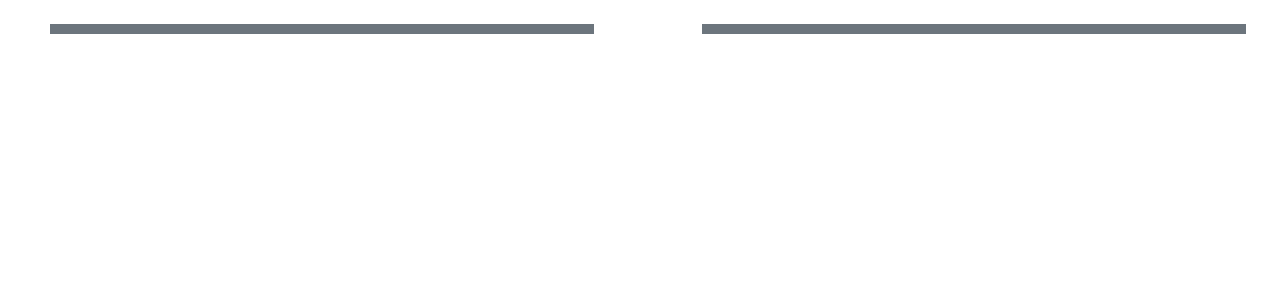
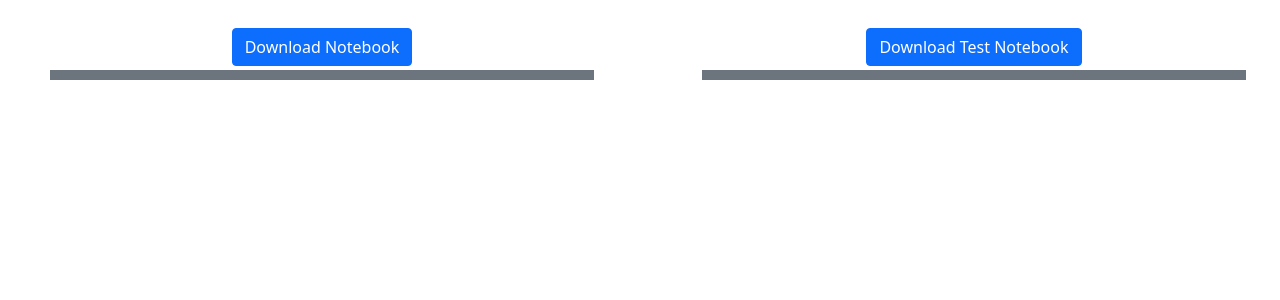
Before and after one commit to joster150/FypWebsite, a Django app: page /notebooks/1/ in a window 1280 px wide. Shown: the part 56-356 px from the top of that part. Run offline with Django 3.2, Linux system fonts and the light colour scheme; the visitor is signed in with stand-in values (Sample User, id 1); data that the repository does not hold is empty; the page is wider than the window, and the part outside it is not shown; some libraries are stand-ins or nearby versions.

Commit message:
updated case study notebooks

```diff
--- a/FypWebsite/notebooks/templates/notebooks/viewNotebook.html
+++ b/FypWebsite/notebooks/templates/notebooks/viewNotebook.html
@@ -6,6 +6,12 @@
 </div>
 
 <div class="row justify-content-center">
+  <div class="col-5 text-center mx-auto my-1">
+    <a href="{{download_nb}}" download><button class="btn btn-primary"> Download Notebook </button></a>
+  </div>
+  <div class="col-5 text-center mx-auto my-1">
+    <a  href="{{download_test_nb}}" download><button class="btn btn-primary"> Download Test Notebook</button> </a>
+  </div>
   <div class="col-5 border border-5 border-secondary mx-auto">
     {{nb_content|safe}}
   </div>
--- a/FypWebsite/notebooks/views.py
+++ b/FypWebsite/notebooks/views.py
@@ -47,7 +47,8 @@ def viewNotebook(request,note_slug):
         context['nb_test_content']=nb[0].notebook_test_html
         context['nb_name']=nb[0].verbose_name
         context['nb_description']=nb[0].description
-
+        context['download_nb']=nb[0].notebook.url
+        context['download_test_nb']=nb[0].notebook_test.url
     return render(request,template_name,context)
 @login_required(login_url="/login/")
 def uploadNotebook(request):
```
Also changed, not shown: 6 other files.
